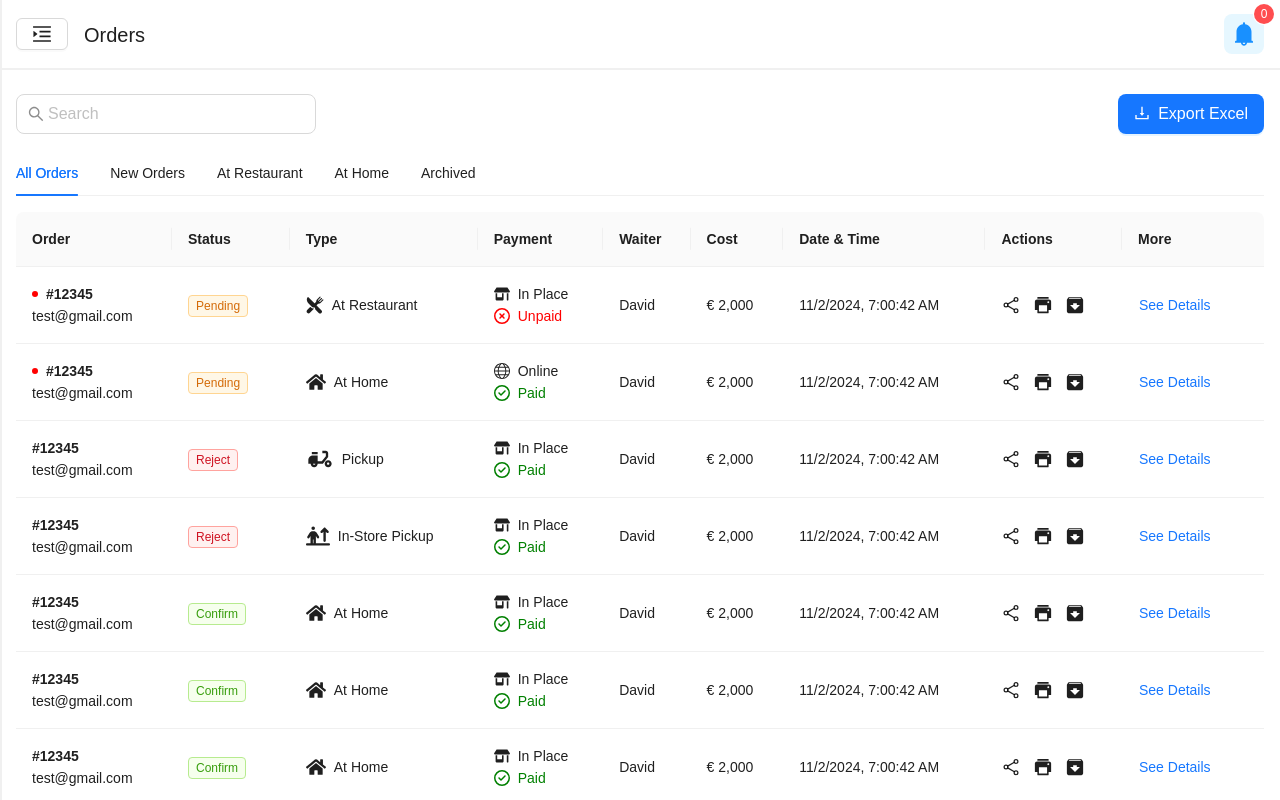
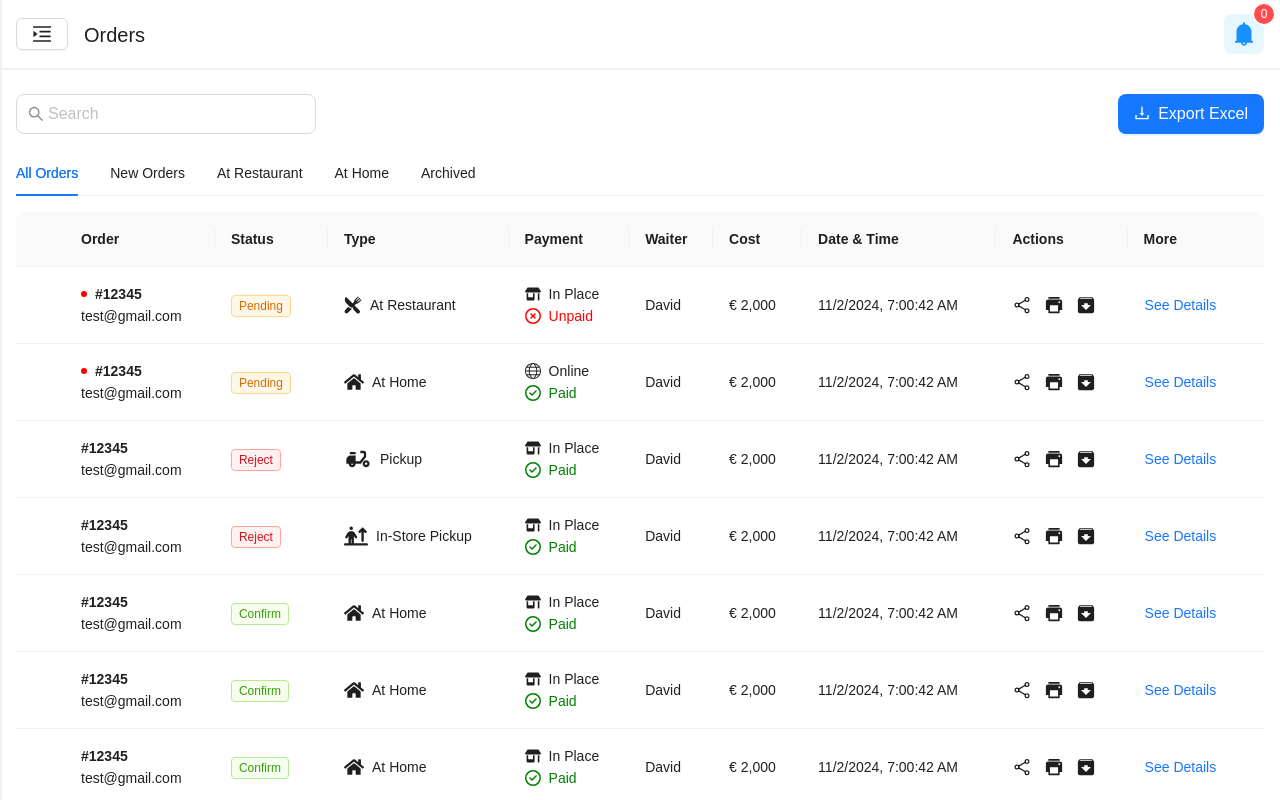
Before and after one commit to alithecodeguy/dashboard, a Next.js app: page / in a window 1280 px wide. Built offline with nearby package versions, Linux system fonts and the light colour scheme; a web font is replaced by a local one.

Commit message:
feat(components): expandable feature added to orders table

```diff
--- a/components/layout/PrimaryLayout/index.tsx
+++ b/components/layout/PrimaryLayout/index.tsx
@@ -53,9 +53,9 @@ const PrimaryLayout: FC<{ children: ReactNode }> = ({ children }) => {
     dispatch(setCurrentPath(pathname));
 
     const handleResize = () => {
-      if (window.innerWidth >= 1200) {
+      if (window.innerWidth >= 1280) {
         dispatch(setPageSize(PageSizeEnum.LG));
-      } else if (window.innerWidth >= 768 && window.innerWidth < 1200) {
+      } else if (window.innerWidth >= 768 && window.innerWidth < 1280) {
         dispatch(setPageSize(PageSizeEnum.MD));
       } else {
         dispatch(setPageSize(PageSizeEnum.SM));
--- a/components/pageFeatures/homePage/Home/components/OrdersTable.tsx/index.tsx
+++ b/components/pageFeatures/homePage/Home/components/OrdersTable.tsx/index.tsx
@@ -1,5 +1,5 @@
 // libraries
-import { Table } from 'antd';
+import { Button, Flex, Table, Typography } from 'antd';
 
 // types
 import type { FC } from 'react';
@@ -12,6 +12,10 @@ import { ordersTableMockData } from './ordersTableMockData';
 // redux
 import { useAppSelector } from '@/libs/redux/hooks';
 import { selectPageSize } from '@/libs/redux/slices/sharedSlice';
+import { PageSizeEnum } from '@/libs/redux/slices/sharedSlice/sharedSliceEnum';
+
+// destructure
+const { Text } = Typography;
 
 const OrdersTable: FC = () => {
   // selectors
@@ -22,6 +26,51 @@ const OrdersTable: FC = () => {
       columns={ordersTableColumns(pageSize!)}
       pagination={{ position: ['none', 'bottomCenter'] }}
       dataSource={ordersTableMockData}
+      expandable={{
+        expandedRowRender: (record) => (
+          <Flex vertical>
+            {pageSize === PageSizeEnum.SM && (
+              <Flex gap={8}>
+                <Text strong>Type:</Text>
+                <Text>{record.type}</Text>
+              </Flex>
+            )}
+            {(pageSize === PageSizeEnum.MD || pageSize === PageSizeEnum.SM) && (
+              <>
+                <Flex gap={8}>
+                  <Text strong>Payment Type:</Text>
+                  <Text>{record.paymentType}</Text>
+                </Flex>
+                <Flex gap={8}>
+                  <Text strong>Payment Status:</Text>
+                  <Text>{record.paymentStatus}</Text>
+                </Flex>
+                <Flex gap={8}>
+                  <Text strong>Waiter:</Text>
+                  <Text>{record.waiter}</Text>
+                </Flex>
+                <Flex gap={8}>
+                  <Text strong>Cost:</Text>
+                  <Text>{`€ ${record.cost.toLocaleString('en')}`}</Text>
+                </Flex>
+                <Flex gap={8}>
+                  <Text strong>Date:</Text>
+                  <Text>{`${new Date(record.utcDateString).toLocaleString('en')}`}</Text>
+                </Flex>
+              </>
+            )}
+
+            {(pageSize === PageSizeEnum.MD || pageSize === PageSizeEnum.SM) && (
+              <Flex gap={8}>
+                <Button type="link" style={{ paddingLeft: 0 }}>
+                  See Details
+                </Button>
+              </Flex>
+            )}
+          </Flex>
+        ),
+        rowExpandable: (record) => pageSize !== PageSizeEnum.LG
+      }}
     />
   );
 };
--- a/components/pageFeatures/homePage/Home/components/OrdersTable.tsx/ordersTableDef.tsx
+++ b/components/pageFeatures/homePage/Home/components/OrdersTable.tsx/ordersTableDef.tsx
@@ -163,9 +163,9 @@ export const ordersTableColumns = (pageSize: PageSizeEnum): ColumnsType<DataType
     key: 'actions',
     render: (_, record) => (
       <Flex gap={12}>
-        <IoShareSocialOutline size={20} />
-        <IoPrintSharp size={20} />
-        <IoMdArchive size={20} />
+        <IoShareSocialOutline size={20} style={{ cursor: 'pointer' }} />
+        <IoPrintSharp size={20} style={{ cursor: 'pointer' }} />
+        <IoMdArchive size={20} style={{ cursor: 'pointer' }} />
       </Flex>
     )
   },
@@ -173,6 +173,7 @@ export const ordersTableColumns = (pageSize: PageSizeEnum): ColumnsType<DataType
     title: 'More',
     dataIndex: 'more',
     key: 'more',
+    hidden: pageSize === PageSizeEnum.MD || pageSize === PageSizeEnum.SM,
     render: () => (
       <Button type="link" style={{ paddingLeft: 0 }}>
         See Details
```
